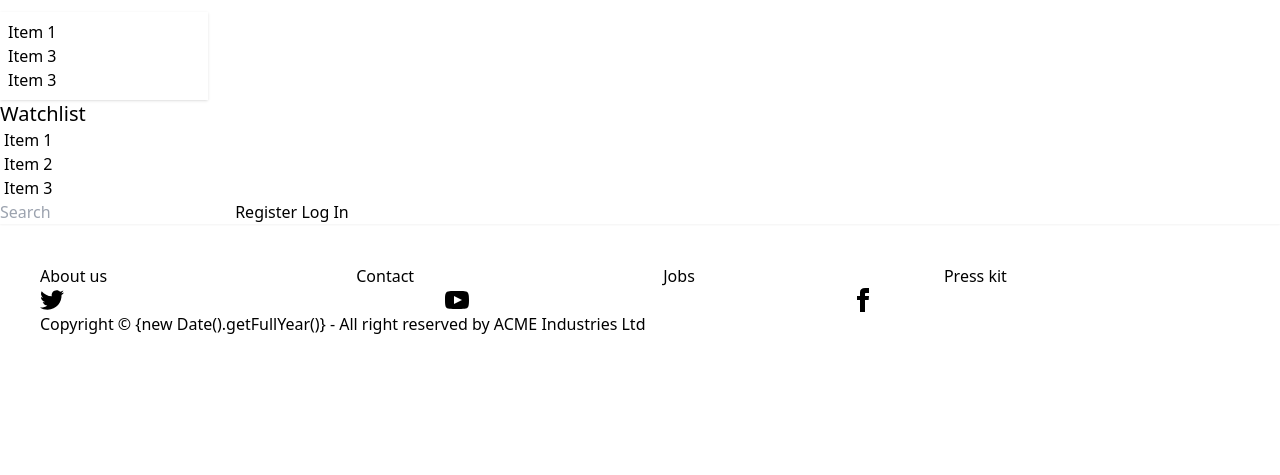
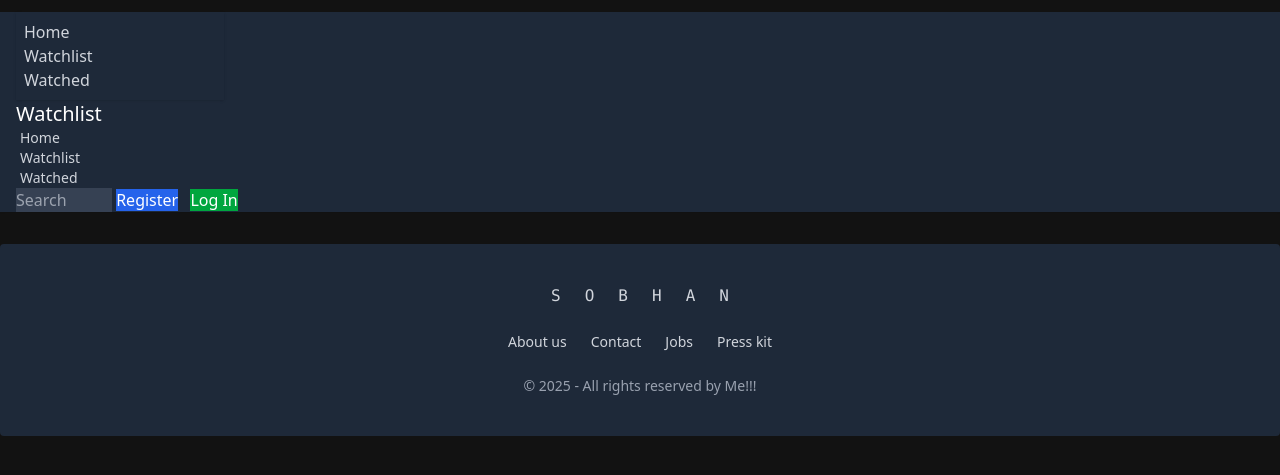
Before and after one commit to SobhanMridha/Watchlist, a Flask app: page / in a window 1280 px wide. Shown: the top 475 px of the page. Run offline with Flask 3, Linux system fonts and the light colour scheme; data that the repository does not hold is empty; some libraries are stand-ins or nearby versions; some web fonts are replaced.

Commit message:
setup all route and create login and register form

```diff
--- a/templates/index.html
+++ b/templates/index.html
@@ -1,6 +1,59 @@
 {% extends "layout.html" %} {% block title %} Home {% endblock %} {% block
 main%}
 
+<div class="grid grid-cols-1 md:grid-cols-2 lg:grid-cols-3 gap-4 p-4">
+  {% for movie in data['results'] %}
+  <div
+    class="max-w-md bg-gray-800 rounded-xl shadow-md overflow-hidden text-gray-300 p-4"
+  >
+    <!-- Movie Poster -->
+    <div class="w-full h-64 overflow-hidden rounded-lg">
+      <img
+        src="https://image.tmdb.org/t/p/w500{{ movie['poster_path'] }}"
+        alt="Movie Poster"
+        class="w-full h-full object-cover transform transition-transform duration-500 group-hover:scale-105"
+      />
+    </div>
 
+    <!-- Movie Details -->
+    <div class="mt-4 space-y-2">
+      <!-- Title & Rating -->
+      <div class="flex justify-between items-center">
+        <h2 class="text-2xl font-semibold text-white">{{movie['title']}}</h2>
+        <span
+          class="text-yellow-400 text-sm font-medium bg-gray-700 px-2 py-1 rounded"
+          >⭐ 8.5</span
+        >
+      </div>
+
+      <!-- Genre & Release Year -->
+      <div class="flex justify-between text-sm text-gray-400">
+        <span class="italic">Action, Adventure</span>
+        <span class="text-gray-400">{{movie["release_date"]}}</span>
+      </div>
+
+      <!-- Description -->
+      <p class="text-sm text-gray-400 leading-relaxed">
+        {{movie['overview']|truncate(120, True, '...')}}
+      </p>
+
+      <!-- Buttons -->
+      <div class="flex gap-3 mt-4">
+        <button
+          class="flex-1 bg-blue-600 hover:bg-blue-700 text-white py-2 rounded-md text-sm font-medium transition"
+        >
+          + Add to Watchlist
+        </button>
+        <button
+          class="flex-1 bg-green-600 hover:bg-green-700 text-white py-2 rounded-md text-sm font-medium transition"
+        >
+          ✓ Mark as Watched
+        </button>
+      </div>
+    </div>
+  </div>
+
+  {% endfor %}
+</div>
 
 {% endblock %}
--- a/templates/layout.html
+++ b/templates/layout.html
@@ -1,5 +1,5 @@
 <!DOCTYPE html>
-<html lang="en">
+<html lang="en" data-theme="dark">
   <head>
     <meta charset="UTF-8" />
     <meta name="viewport" content="width=device-width, initial-scale=1.0" />
@@ -22,13 +22,18 @@
   </head>
   <body class="delius-regular">
     <header>
-      <div class="navbar bg-base-100 shadow-sm">
+      <div class="navbar bg-gray-800 text-gray-300 shadow-sm px-4">
+        <!-- Left: Logo + Mobile Dropdown -->
         <div class="navbar-start">
           <div class="dropdown">
-            <div tabindex="0" role="button" class="btn btn-ghost lg:hidden">
+            <div
+              tabindex="0"
+              role="button"
+              class="btn btn-ghost text-gray-300 lg:hidden"
+            >
               <svg
                 xmlns="http://www.w3.org/2000/svg"
-                class="h-5 w-5"
+                class="h-6 w-6"
                 fill="none"
                 viewBox="0 0 24 24"
                 stroke="currentColor"
@@ -43,93 +48,82 @@
             </div>
             <ul
               tabindex="0"
-              class="menu menu-sm dropdown-content bg-base-100 rounded-box z-1 mt-3 w-52 p-2 shadow"
+              class="menu menu-sm dropdown-content mt-3 z-10 p-2 shadow bg-gray-800 rounded-box w-52"
             >
-              <li><a>Item 1</a></li>
+              <li><a href="/" class="hover:text-white">Home</a></li>
               <li>
-                <a>Item 3</a>
+                <a href="/watchlist" class="hover:text-white">Watchlist</a>
               </li>
-              <li><a>Item 3</a></li>
+              <li><a href="/watched" class="hover:text-white">Watched</a></li>
             </ul>
           </div>
-          <a class="btn btn-ghost text-xl">Watchlist</a>
+          <a class="btn btn-ghost text-xl text-white">Watchlist</a>
         </div>
+
+        <!-- Center: Horizontal Menu -->
         <div class="navbar-center hidden lg:flex">
-          <ul class="menu menu-horizontal px-1">
-            <li><a>Item 1</a></li>
-            <li>
-              <a>Item 2</a>
-            </li>
-            <li><a>Item 3</a></li>
+          <ul class="menu menu-horizontal px-1 text-sm">
+            <li><a href="/" class="hover:text-white">Home</a></li>
+            <li><a href="/watchlist" class="hover:text-white">Watchlist</a></li>
+            <li><a href="/watched" class="hover:text-white">Watched</a></li>
           </ul>
         </div>
-        <div class="navbar-end">
-          <input type="text" placeholder="Search" class="input  w-24 md:w-auto border-pink-900" />
-          <a class="btn">Register</a>
-          <a class="btn">Log In</a>
+
+        <!-- Right: Search + Auth Buttons -->
+        <div class="navbar-end space-x-2">
+          <input
+            type="text"
+            placeholder="Search"
+            class="input input-sm bg-gray-700 text-white placeholder-gray-400 border-gray-600 focus:outline-none focus:ring-2 focus:ring-blue-500 w-24 md:w-40"
+          />
+          <a
+            class="btn btn-sm bg-blue-600 text-white hover:bg-blue-700"
+            href="/register"
+            >Register</a
+          >
+          <a
+            class="btn btn-sm bg-green-600 text-white hover:bg-green-700"
+            href="/login"
+            >Log In</a
+          >
         </div>
       </div>
     </header>
+
     <main>{% block main %} {% endblock %}</main>
 
     <footer
-      class="footer footer-horizontal footer-center bg-base-200 text-base-content rounded p-10"
+      class="bg-gray-800 text-gray-300 rounded p-10 flex flex-col items-center gap-6"
     >
-      <nav class="grid grid-flow-col gap-4">
-        <a class="link link-hover">About us</a>
-        <a class="link link-hover">Contact</a>
-        <a class="link link-hover">Jobs</a>
-        <a class="link link-hover">Press kit</a>
-      </nav>
+      <!-- Social Icons -->
       <nav>
-        <div class="grid grid-flow-col gap-4">
-          <a>
-            <svg
-              xmlns="http://www.w3.org/2000/svg"
-              width="24"
-              height="24"
-              viewBox="0 0 24 24"
-              class="fill-current"
-            >
-              <path
-                d="M24 4.557c-.883.392-1.832.656-2.828.775 1.017-.609 1.798-1.574 2.165-2.724-.951.564-2.005.974-3.127 1.195-.897-.957-2.178-1.555-3.594-1.555-3.179 0-5.515 2.966-4.797 6.045-4.091-.205-7.719-2.165-10.148-5.144-1.29 2.213-.669 5.108 1.523 6.574-.806-.026-1.566-.247-2.229-.616-.054 2.281 1.581 4.415 3.949 4.89-.693.188-1.452.232-2.224.084.626 1.956 2.444 3.379 4.6 3.419-2.07 1.623-4.678 2.348-7.29 2.04 2.179 1.397 4.768 2.212 7.548 2.212 9.142 0 14.307-7.721 13.995-14.646.962-.695 1.797-1.562 2.457-2.549z"
-              ></path>
-            </svg>
-          </a>
-          <a>
-            <svg
-              xmlns="http://www.w3.org/2000/svg"
-              width="24"
-              height="24"
-              viewBox="0 0 24 24"
-              class="fill-current"
-            >
-              <path
-                d="M19.615 3.184c-3.604-.246-11.631-.245-15.23 0-3.897.266-4.356 2.62-4.385 8.816.029 6.185.484 8.549 4.385 8.816 3.6.245 11.626.246 15.23 0 3.897-.266 4.356-2.62 4.385-8.816-.029-6.185-.484-8.549-4.385-8.816zm-10.615 12.816v-8l8 3.993-8 4.007z"
-              ></path>
-            </svg>
-          </a>
-          <a>
-            <svg
-              xmlns="http://www.w3.org/2000/svg"
-              width="24"
-              height="24"
-              viewBox="0 0 24 24"
-              class="fill-current"
-            >
-              <path
-                d="M9 8h-3v4h3v12h5v-12h3.642l.358-4h-4v-1.667c0-.955.192-1.333 1.115-1.333h2.885v-5h-3.808c-3.596 0-5.192 1.583-5.192 4.615v3.385z"
-              ></path>
-            </svg>
-          </a>
+        <div class="grid grid-flow-col gap-6">
+          <kbd class="kbd">S</kbd>
+          <kbd class="kbd">O</kbd>
+          <kbd class="kbd">B</kbd>
+          <kbd class="kbd">H</kbd>
+          <kbd class="kbd">A</kbd>
+          <kbd class="kbd">N</kbd>
         </div>
       </nav>
-      <aside>
-        <p>
-          Copyright © {new Date().getFullYear()} - All right reserved by ACME
-          Industries Ltd
-        </p>
+
+      <!-- Navigation Links -->
+      <nav class="grid grid-flow-col gap-6 text-sm">
+        <a class="hover:underline hover:text-white cursor-pointer">About us</a>
+        <a class="hover:underline hover:text-white cursor-pointer">Contact</a>
+        <a class="hover:underline hover:text-white cursor-pointer">Jobs</a>
+        <a class="hover:underline hover:text-white cursor-pointer">Press kit</a>
+      </nav>
+
+      <!-- Footer Text -->
+      <aside class="text-sm text-gray-400 text-center">
+        <p>&copy; <span id="year"></span> - All rights reserved by Me!!!</p>
       </aside>
+
+      <!-- Optional: Dynamic Year Script -->
+      <script>
+        document.getElementById("year").textContent = new Date().getFullYear();
+      </script>
     </footer>
   </body>
 </html>
--- /dev/null
+++ b/templates/watched.html
@@ -0,0 +1,6 @@
+{% extends "layout.html" %} {% block title %} Login {% endblock %} {% block main
+%}
+
+
+
+{% endblock %}
--- /dev/null
+++ b/templates/watchlist.html
@@ -0,0 +1,5 @@
+{% extends "layout.html" %} {% block title %} Login {% endblock %} {% block main
+%}
+
+
+{% endblock %}
```
Also changed, not shown: templates/login.html (added, +36 -0 lines), templates/register.html (added, +44 -0 lines).
